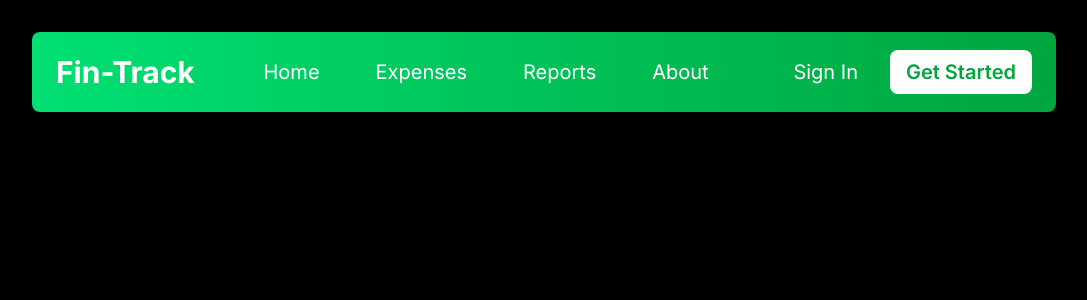
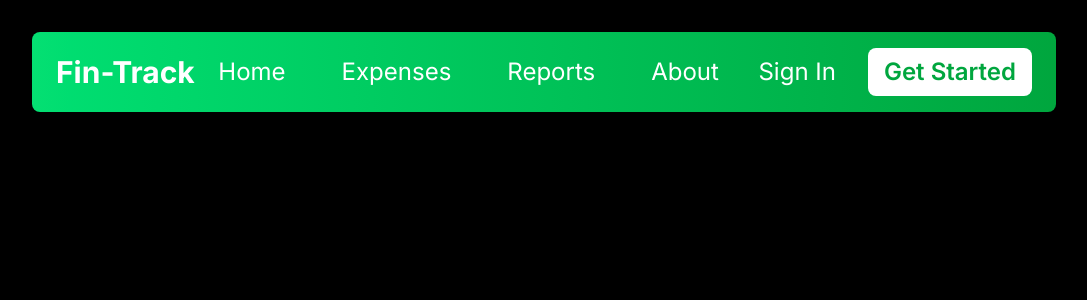
Before and after one commit to KristinAlex1/FinTracker-React-Firebase, a React (Vite) app: page / in a window 1280 px wide. Shown: the top 300 px of the page, without its empty margins (96-1183 px from the left). Built offline with nearby package versions, Linux system fonts and the light colour scheme.

Commit message:
Added Nabar

```diff
--- a/src/components/Navbar.jsx
+++ b/src/components/Navbar.jsx
@@ -15,7 +15,7 @@ const Navbar = () => {
           <h1 className="text-3xl font-bold text-white">Fin-Track</h1>
 
           {/* Navigation Links */}
-          <div className="text-xl flex space-x-6">
+          <div className="text-2xl flex space-x-6">
             <Link
               to="/"
               className="px-4 py-2 text-white hover:bg-black transition-all duration-300 ease-in-out rounded-md"
@@ -43,7 +43,7 @@ const Navbar = () => {
           </div>
 
           {/* Auth Links */}
-          <div className="text-xl flex space-x-4">
+          <div className="text-2xl flex space-x-4">
             <Link
               to="/signin"
               className="px-4 py-2 text-white hover:bg-black transition-all duration-300 ease-in-out rounded-md"
```
